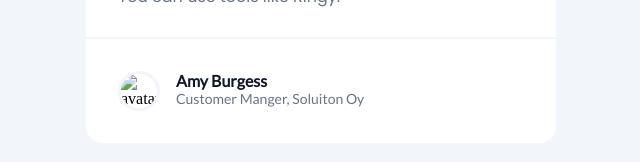
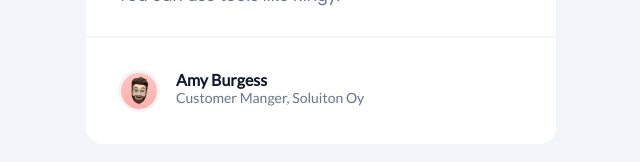
Before and after one commit to FrancoCarchedi/business-blog-card, a plain HTML site: page index.html in a window 1280 px wide. Shown: the part 548-710 px from the top of the page, without its empty margins (319-959 px from the left). Drawn offline with Linux system fonts and the light colour scheme; the site is published under a folder, as on GitHub Pages, so addresses that start at the root find nothing.

Commit message:
fix avatar

```diff
--- a/index.html
+++ b/index.html
@@ -19,7 +19,7 @@
       </div>
       <hr class="divider">
       <div class="card__footer">
-        <img class="avatar" src="/images/avatar-image-business-card.png" alt="avatar">
+        <img class="avatar" src="./images/avatar-image-business-card.png" alt="avatar">
 
         <div class="card__footer-author">
           <h3 class="author-name">Amy Burgess</h3>
```
